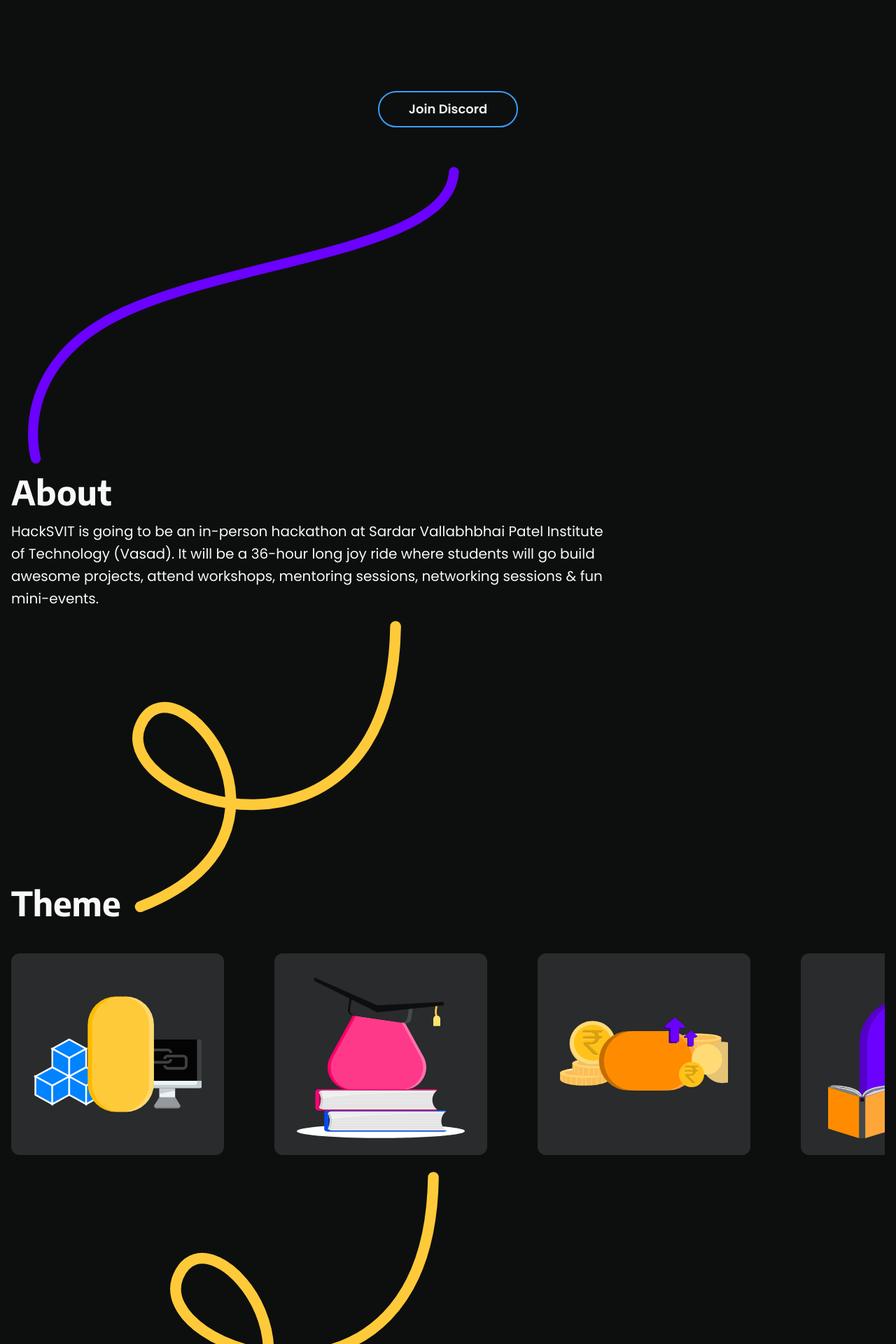
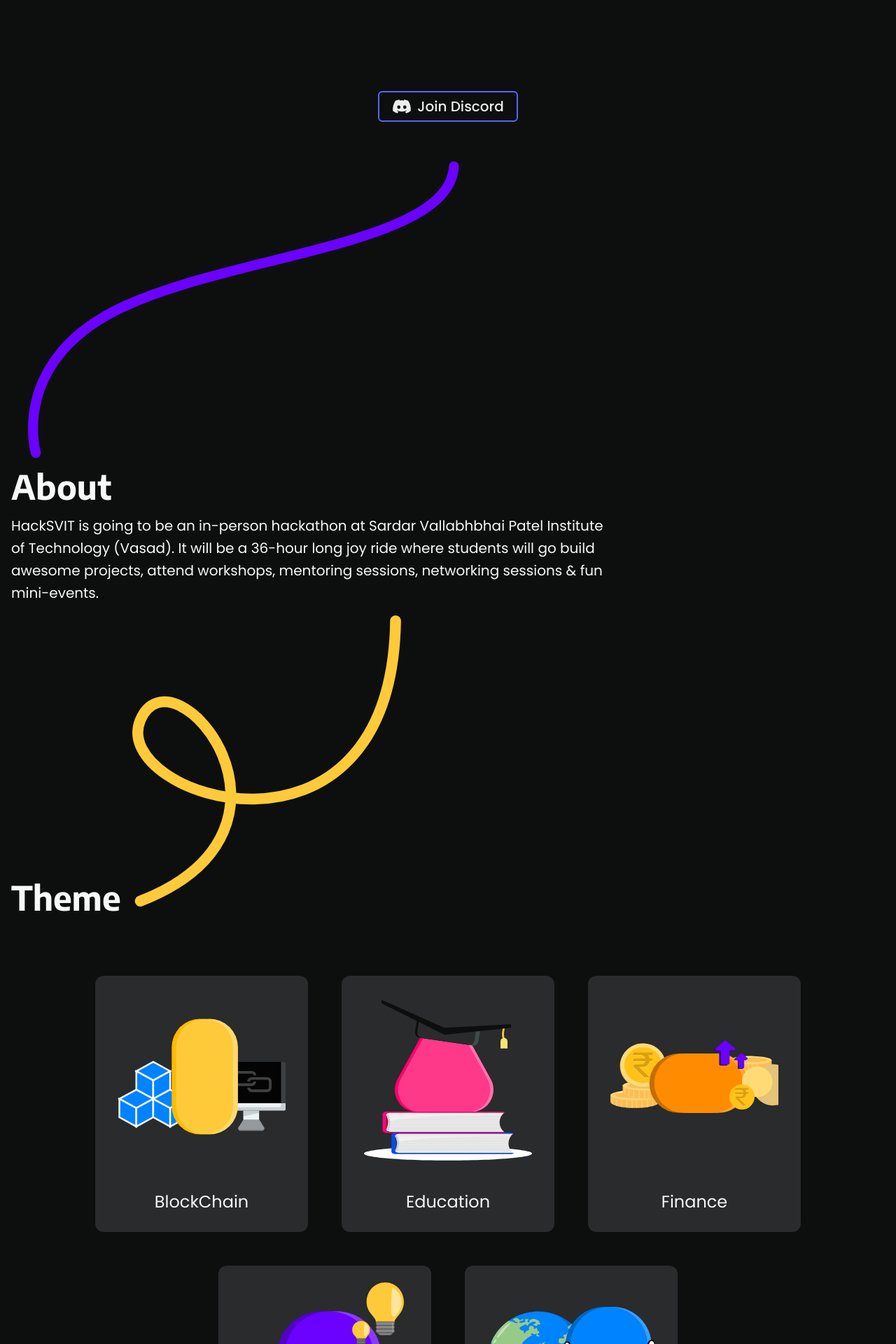
Before and after one commit to hcs-user/HackSVIT-22, a Next.js app: page / in a window 1280 px wide. Shown: the part 460-2380 px from the top of the page at 70% size. Built offline with nearby package versions, Linux system fonts and the light colour scheme.

Commit message:
jaan k kya karoge

```diff
--- a/src/components/Footer.tsx
+++ b/src/components/Footer.tsx
@@ -39,7 +39,7 @@
 
 export default function Footer() {
   return (
-    <Box bg='gray.700'>
+    <Box bg='gray.900'>
       <Container as={Stack} maxW={'6xl'} py={10}>
         <SimpleGrid
           templateColumns={{ sm: '1fr 1fr', md: '2fr 2fr 2fr' }}
--- a/src/components/Navbar.tsx
+++ b/src/components/Navbar.tsx
@@ -13,13 +13,13 @@
 				{/* <Button size='lg' variant='ghost' onClick={isOpen ? onClose : onOpen}>
 					Menu
 				</Button> */}
-				<Menu>
+				<Menu size='sm'>
 					<MenuButton>Menu</MenuButton>
 					<Portal>
-						<MenuList mt={5}>
+						<MenuList zIndex='20'>
 							{List.map((link) => {
 								return (
-									<MenuItem>{link}</MenuItem>
+									<MenuItem justifyContent='flex-end'>{link}</MenuItem>
 								)
 							})}
 						</MenuList>
--- /dev/null
+++ b/src/components/Organization.tsx
@@ -0,0 +1,12 @@
+import { Flex, Img } from '@chakra-ui/react'
+import React from 'react'
+
+export default function Organization() {
+    return (
+        <Flex gap='20' py='10' flexWrap='wrap' justifyContent={["center", null, "start"]}>
+            <Img src='hcs.png' h='200' w='auto' />
+            <Img src='codingclub.png' h='200' w='auto' />
+            <Img src='hcs.png' h='200' w='auto' />
+        </Flex>
+    )
+}
--- a/src/components/Sponsors.tsx
+++ b/src/components/Sponsors.tsx
@@ -1,4 +1,4 @@
-import { Box, Container, Flex, Heading, HStack, Image, Link } from '@chakra-ui/react'
+import { Box, Flex, HStack, Image, Link } from '@chakra-ui/react'
 import { motion } from 'framer-motion';
 import Marquee from 'react-fast-marquee';
 import SPONSORS from "../data/sponsors.json";
@@ -9,15 +9,15 @@
     return (
         <Marquee gradient={false} speed={100}>
             <HStack>
-                {SPONSORS.map((s) => (
+                {SPONSORS.map((el) => (
                     <MotionBox>
                         <Link
                             target="_blank"
-                            href={s.siteUrl}
+                            href={el.siteUrl}
                             as={Flex}
                             m="3"
                             p="2"
-                            bg={s.bg}
+                            bg={el.bg}
                             rounded="lg"
                             userSelect="none"
                             _hover={{ transform: "scale(1.1)" }}
@@ -25,7 +25,7 @@
                             <Image
                                 h="16"
                                 rounded="lg"
-                                src={s.iconPath}
+                                src={el.iconPath}
                             />
                         </Link>
                     </MotionBox>
--- a/src/components/ThemeCard.tsx
+++ b/src/components/ThemeCard.tsx
@@ -1,4 +1,4 @@
-import { Box, Flex } from "@chakra-ui/react";
+import { Box, Flex, Heading, Text } from "@chakra-ui/react";
 import { Swiper, SwiperSlide } from "swiper/react";
 import {
 	BlockchainDoodle,
@@ -9,55 +9,34 @@
 } from "./svgs";
 
 const doodle = [
-	<BlockchainDoodle h={[40, null, 60]} w={[40, null, 60]} />,
-	<EducationDoodle h={[40, null, 60]} w={[40, null, 60]} />,
-	<FinanceDoodle h={[40, null, 60]} w={[40, null, 60]} />,
-	<OpenDoodle h={[40, null, 60]} w={[40, null, 60]} />,
-	<SocialWelfareDoodle h={[40, null, 60]} w={[40, null, 60]} />
+	{ doodle: <BlockchainDoodle h={[40, null, 60]} w={[40, null, 60]} />, name: "BlockChain" },
+	{ doodle: <EducationDoodle h={[40, null, 60]} w={[40, null, 60]} />, name: "Education" },
+	{ doodle: <FinanceDoodle h={[40, null, 60]} w={[40, null, 60]} />, name: "Finance" },
+	{ doodle: <OpenDoodle h={[40, null, 60]} w={[40, null, 60]} />, name: "Open" },
+	{ doodle: <SocialWelfareDoodle h={[40, null, 60]} w={[40, null, 60]} />, name: "Social" },
 ]
 
 export default function ThemeCard() {
 	return (
 		<>
-			<Swiper
-				spaceBetween={30}
-				slidesPerView={3}
-				grabCursor={true}
-				breakpoints={{
-					280: {
-						slidesPerView: 1.2,
-					},
-					620: {
-						slidesPerView: 1.8,
-					},
-					720: {
-						slidesPerView: 2.2,
-					},
-					960: {
-						slidesPerView: 2.8,
-					},
-					1150: {
-						slidesPerView: 3.4,
-					},
-				}}
-			>
+			<Flex gap='12' py='10' flexWrap='wrap' justifyContent={["center", null, "center"]}>
 				{doodle && doodle.map((el) => {
 					return (
-						<SwiperSlide>
 						<Flex
 							flexDirection='column'
+							alignItems='center'
 							bg='gray.700'
 							rounded='xl'
 							w='fit-content'
 							px='8'
 							py='6'
 						>
-								{el}
+							{el.doodle}
+							<Text mt='10' fontSize='2xl'>{el.name}</Text>
 						</Flex>
-						</SwiperSlide>
 					)
 				})}
-			</Swiper>
+			</Flex>
 		</>
 	);
 }
--- a/src/pages/index.tsx
+++ b/src/pages/index.tsx
@@ -11,13 +11,16 @@
 import { FullLogo } from "@components/Branding";
 import FAQs from "@components/FAQs";
 import Navbar from "@components/Navbar";
+import Organization from "@components/Organization";
 import Speaker from "@components/Speaker";
 import Sponsors from "@components/Sponsors";
 import ThemeCard from "@components/ThemeCard";
 import { useEffect } from "react";
+import { FaDiscord } from "react-icons/fa";
 import Footer from "../components/Footer";
 
 export default function Home() {
+
 	useEffect(() => {
 		const script = document.createElement("script");
 		script.src = "https://apply.devfolio.co/v2/sdk.js";
@@ -28,6 +31,7 @@
 			document.body.removeChild(script);
 		};
 	}, []);
+
 	return (
 		<>
 			<Navbar />
@@ -47,6 +51,7 @@
 							top='-1rem'
 							left={["0rem", "-4rem", "-7rem"]}
 							_hover={{ transform: "rotate(7deg)" }}
+							transition="0.3s"
 						>
 							<Box
 								as='svg'
@@ -88,24 +93,29 @@
 						flexDir='column'
 						justifyContent='center'
 					>
-						<div
+						<Box
 							className='apply-button'
 							data-hackathon-slug='hack-svit-22'
-							data-button-theme='dark'
+							data-button-theme='blue'
 							style={{ height: "48px", width: "200px" }}
 						/>
 						<Button
+							py='1.5'
+							fontSize='20'
+							h='auto'
+							leftIcon={<FaDiscord fontSize='28px' />}
+							rounded='md'
+							fontWeight='500'
 							colorScheme='gray'
-							size='lg'
+							size='md'
 							variant='outline'
-							borderColor='blue.200'
+							borderColor='#5865f2'
 							borderWidth='2px'
 							_hover={{
-								bg: "blue.200",
-								color: "black"
+								bg: "#5865f2",
 							}}
 							_active={{
-								bg: "blue.300"
+								bg: "#5865f2"
 							}}
 						>
 							Join Discord
@@ -163,10 +173,10 @@
 				<ThemeCard />
 			</Container>
 
-			{/* <Container maxW='container.xl' pb='6'>
+			<Container maxW='container.xl' pb='6'>
 				<Flex align='flex-end' gap='4' mb='12'>
 					<Heading size='2xl'>Speakers & Judges</Heading>
-					<Box as='svg' viewBox='0 0 661.099 359.579' maxW='md' mb='2'>
+					<Box as='svg' viewBox='0 0 661.099 359.579' maxW='lg' mb='2'>
 						<path
 							data-name='Path 14'
 							d='M1929.157,5045.173c21.265,294.752-134.373,288.267-279.152,184.251s-209.538,142.455-364.223,159.051'
@@ -180,9 +190,9 @@
 					</Box>
 				</Flex>
 				<Speaker />
-			</Container> */}
+			</Container>
 
-			{/* <Container maxW='container.xl' pb='6'>
+			<Container maxW='container.xl' pb='6'>
 				<Box as='svg' viewBox='0 0 361.402 196.332' my='4' ps='20' maxW='lg'>
 					<path
 						id='Path_13'
@@ -200,7 +210,7 @@
 					<Heading size='2xl'>Prizes</Heading>
 				</Flex>
 				<Box h='80' rounded='xl' bg='gray.700' w='full'></Box>
-			</Container> */}
+			</Container>
 
 			<Container maxW='container.xl' pb='6'>
 				<Flex align='flex-end' gap='4' mb='12'>
@@ -225,12 +235,22 @@
 			<Container maxW='container.xl' pb='6' my={20}>
 				<Flex align='flex-end' gap='4' mb='12'>
 					<Heading size='2xl'>
+						Presented By
+					</Heading>
+				</Flex>
+				<Organization />
+			</Container>
+
+			<Container maxW='container.xl' pb='6' my={20}>
+				<Flex align='flex-end' gap='4' mb='12'>
+					<Heading fontSize={[24, 36, 48]}>
 						(FAQ) Frequently asked questions
 					</Heading>
 				</Flex>
 				<FAQs />
 			</Container>
 
+
 			<Footer />
 		</>
 	);
```
Lines whose indentation alone changed are shown as unchanged.
